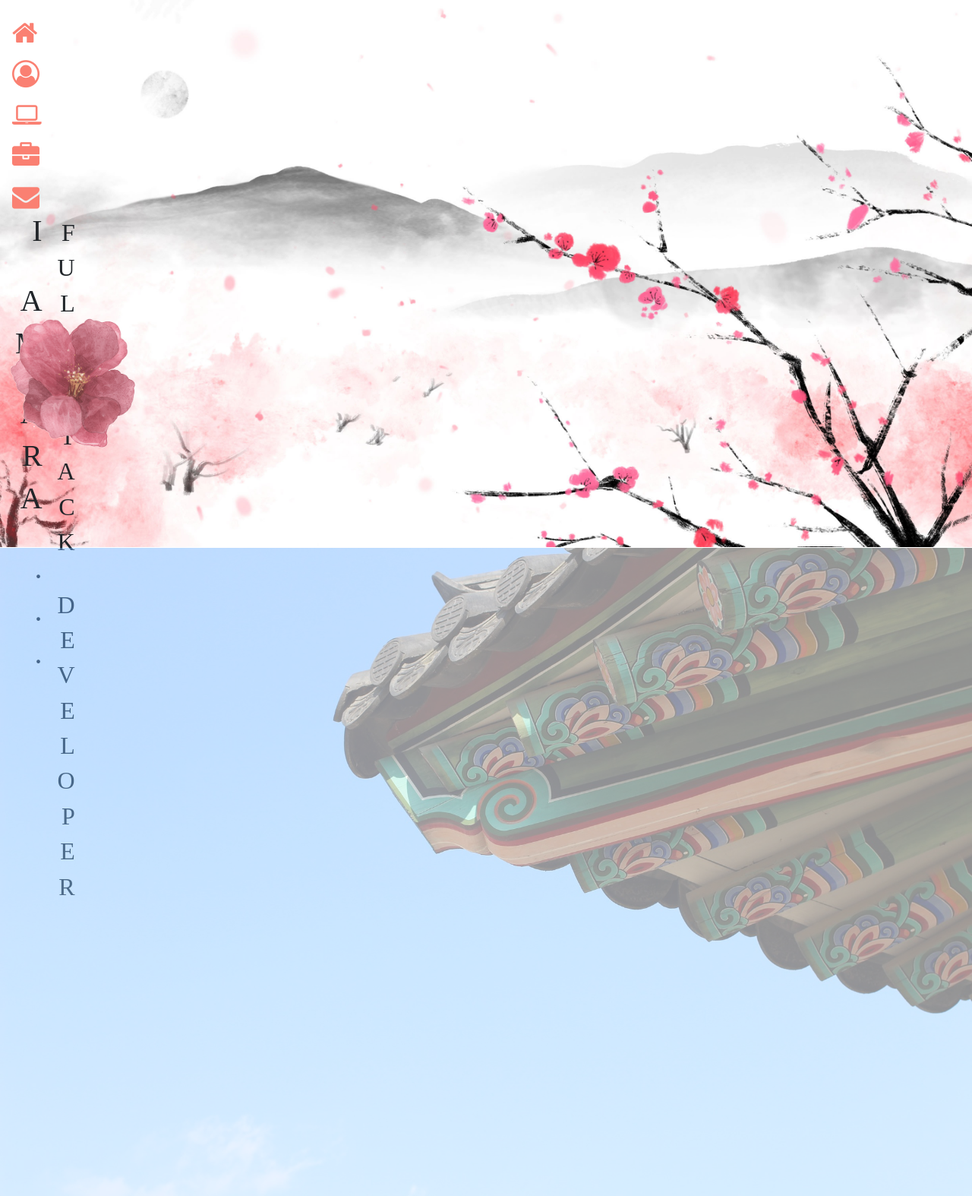
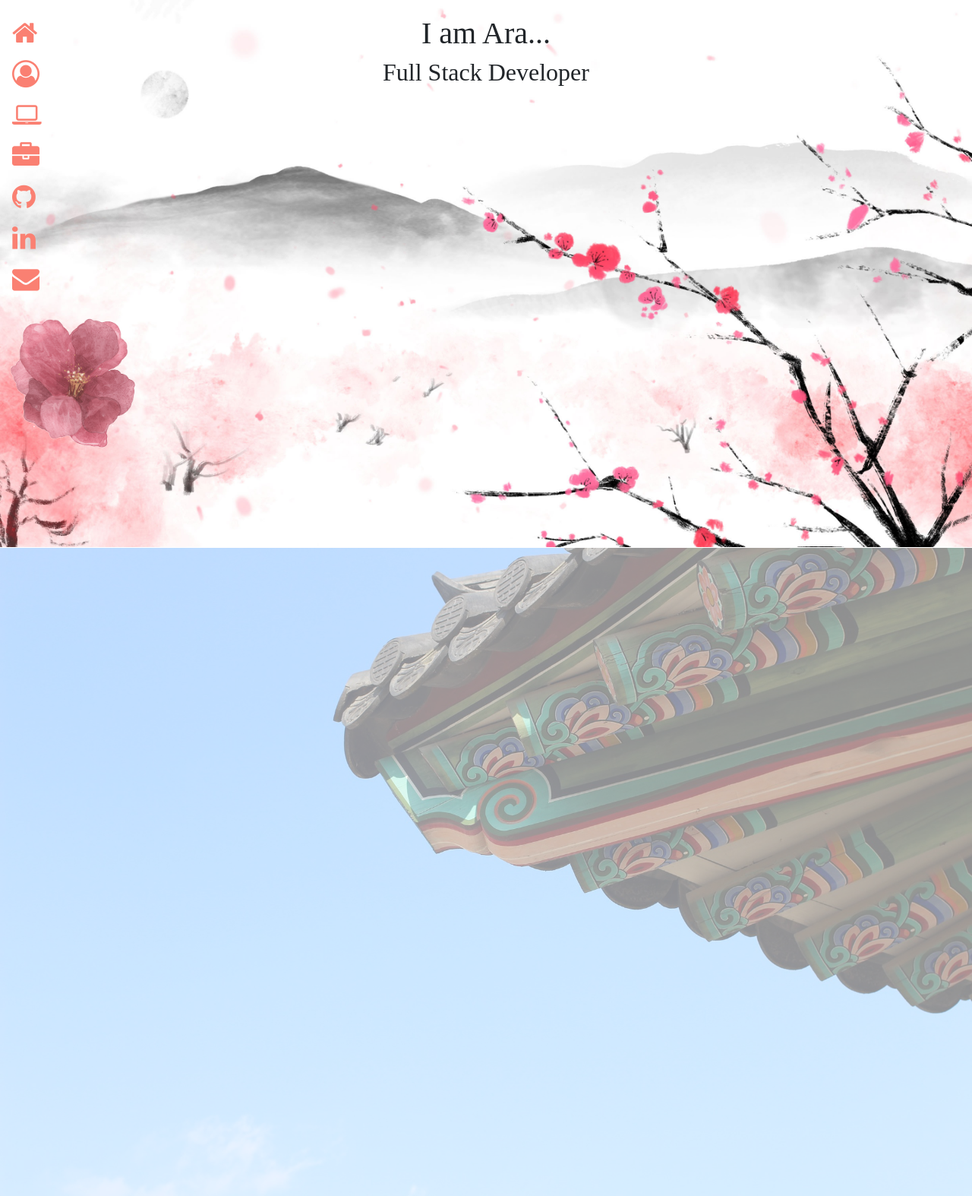
Before and after one commit to arajodeveloper/portfolio, a PHP site: page / in a window 1280 px wide. Shown: the whole page at 76% size. Run offline with PHP 8.4, Linux system fonts and the light colour scheme; some libraries are stand-ins or nearby versions.

Commit message:
need to work on about me

```diff
--- a/ara-portfolio/index.html
+++ b/ara-portfolio/index.html
@@ -15,19 +15,23 @@
   <link rel="stylesheet" href="node_modules/sakura-js/dist/sakura.min.css">
 </head>
 
-<body onload="doSomething();">
+<body onload="doSomething();" style="height:120vw">
 
+  <div style="height:120vw">
     <div class="sidebar">
       <a class="active" href="#"><i class="fa fa-home" aria-hidden="true" style="color:salmon" onmouseover="this.style.color='mediumvioletred';" onmouseout="this.style.color='salmon';"></i></a>
       <a href="#"><i class="fa fa-user-circle-o" aria-hidden="true" style="color:salmon" onmouseover="this.style.color='mediumvioletred';" onmouseout="this.style.color='salmon';"></i></a>
       <a href="#"><i class="fa fa-laptop" aria-hidden="true" style="color:salmon" onmouseover="this.style.color='mediumvioletred';" onmouseout="this.style.color='salmon';"></i></a>
       <a href="#"><i class="fa fa-briefcase" aria-hidden="true" style="color:salmon" onmouseover="this.style.color='mediumvioletred';" onmouseout="this.style.color='salmon';"></i></a>
+      <a href="#"><i class="fa fa-github" aria-hidden="true" style="color:salmon" onmouseover="this.style.color='mediumvioletred';" onmouseout="this.style.color='salmon';"></i></a>
+      <a href="#"><i class="fa fa-linkedin" aria-hidden="true" style="color:salmon" onmouseover="this.style.color='mediumvioletred';" onmouseout="this.style.color='salmon';"></i></a>
       <a href="#"><i class="fa fa-envelope" aria-hidden="true" style="color:salmon" onmouseover="this.style.color='mediumvioletred';" onmouseout="this.style.color='salmon';"></i></a>
+    </div>
   </div>
   <script type="text/javascript" src="script.js"></script>
 
-  <div class="wrapper">
-    <div class="main">
+  <!-- <div class="wrapper">
+    <div class="main"> -->
   <section>
     <div id="under">
       <img src="./background.jpg" style="width:100%"/>
@@ -36,47 +40,26 @@
 
       <img id="theflower" class="flower" src="./movingflower.png" alt="flower" />
     </div>
-    <div class="vertical-text" id="intro">
-      <h1>I</h1>
+    <div class="title" id="intro">
+      <h1>I am Ara...</h1>
+      <h2>Full Stack Developer</h2>
       <br></br>
+      <!-- <br></br>
       <h1>A</h1>
       <h1>M</h1>
-      <br></br>
-      <h1>A</h1>
+      <br></br> -->
+      <!-- <h1>A</h1>
       <h1>R</h1>
       <h1>A</h1>
       <br></br>
       <h1>.</h1>
       <h1>.</h1>
-      <h1>.</h1>
-    </div>
-    <div class="vertical-text" id="intro1">
-      <h2>F</h2>
-      <h2>U</h2>
-      <h2>L</h2>
-      <h2>L</h2>
-      <br></br>
-      <h2>S</h2>
-      <h2>T</h2>
-      <h2>A</h2>
-      <h2>C</h2>
-      <h2>K</h2>
-      <br></br>
-      <h2>D</h2>
-      <h2>E</h2>
-      <h2>V</h2>
-      <h2>E</h2>
-      <h2>L</h2>
-      <h2>O</h2>
-      <h2>P</h2>
-      <h2>E</h2>
-      <h2>R</h2>
-      <br></br>
+      <h1>.</h1> -->
     </div>
     </section>
 
     <section>
-        <div class="projects" id="projects">
+        <div id="projects">
           <img class="rooftop" src="./roof.jpg" style="width:100%"/>
         </div>
     </section>
--- a/ara-portfolio/styles.css
+++ b/ara-portfolio/styles.css
@@ -13,6 +13,7 @@ html, body {
 .rooftop{
   position: absolute;
   top: 56.3vw;
+  opacity: 0.45;
 }
 
 
@@ -25,29 +26,16 @@ html, body {
 
 .flower{width: 20%}
 
-#intro{
+
+.title {
+  position: absolute;
+
   font-family: "BM YEONSUNG OTF";
-  text-align: right;
-
+  text-align: center;
+  top:20px;
+  width: 100%;
 }
 
-#intro1{
-  font-family: "BM YEONSUNG OTF";
-  text-align: right;
-
-}
-.vertical-text {
-  display: table-cell;
-  vertical-align: baseline;
-  padding-left: 20px;
-  line-height: normal;
-  clear: both;
-
-}
-
-#projects {
-  opacity: 0.45;
-}
 
 
 /* .sidebar {
@@ -74,6 +62,3 @@ html, body {
   color: white;
   font-size: 36px;
 }
-.sidebar:hover {
-  background-color: #white
-}
```
Lines whose indentation alone changed are shown as unchanged.
